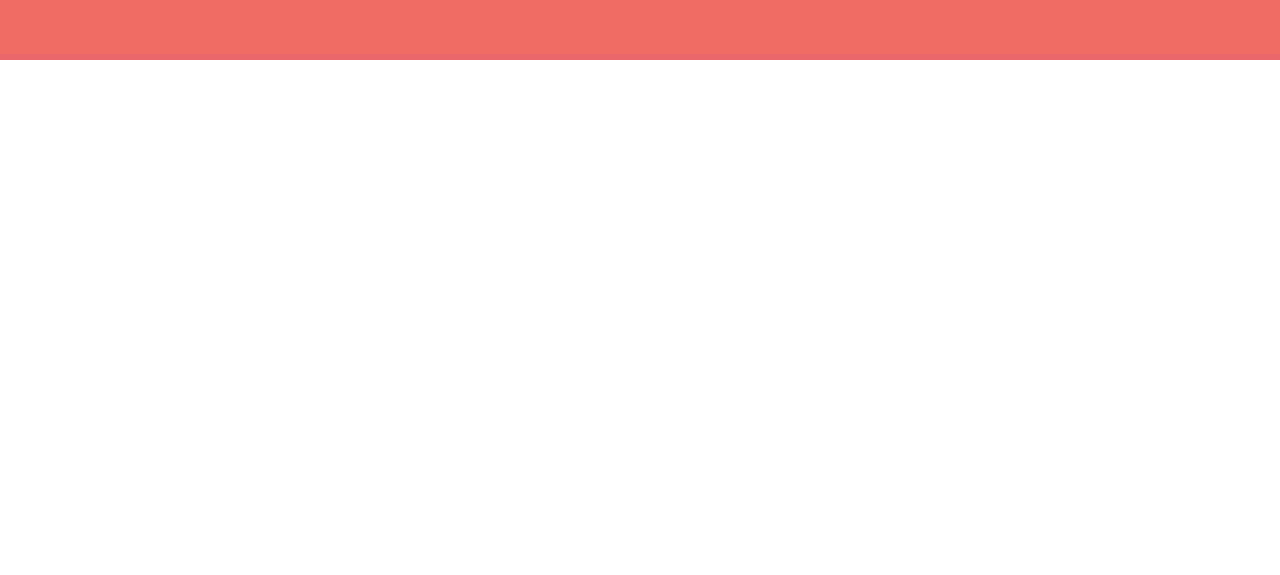
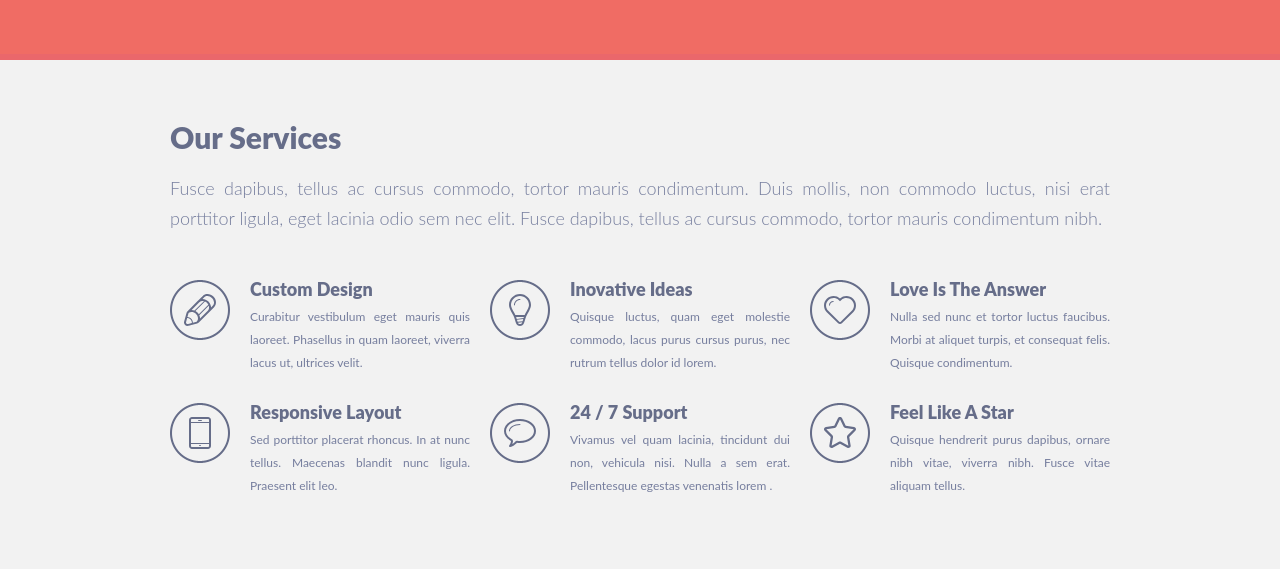
Before and after one commit to StrategDZR/singolo, a plain HTML site: page singolo1.html in a window 1280 px wide. Shown: the part 635-1210 px from the top of the page. Before the commit the page ends 800 px from the top, so only its background shows below. Drawn offline with Linux system fonts and the light colour scheme; a web font is replaced by a local one.

Commit message:
feat: add services

```diff
--- a/singolo1.css
+++ b/singolo1.css
@@ -165,3 +165,64 @@
 .slider_arrow-right {
     transform: rotate(180deg);
 }
+
+.services {
+    background-color: #f2f2f2;
+    color: #666d89;
+    padding-bottom: 63px;
+    box-sizing: border-box;
+    border-bottom: 6px solid #ffffff;
+    text-align: justify;
+}
+
+.services_header {
+    font-size: 30px;
+    line-height: 30px;
+    padding-top: 62px;
+    font-weight: 900;
+}
+
+.services_description {
+    font-size: 18px;
+    line-height: 30px;
+    font-weight: 300;
+    padding-top: 21px;
+    color: #767e9e;
+}
+
+.services_list {
+    list-style: none;
+    display: grid;
+    grid-template-columns: repeat(3, 300px);
+    column-gap: 20px;
+    row-gap: 20px;
+    padding: 47px 0 0;
+}
+
+.services_list-item {
+    padding-left: 80px;
+    height: 103px;
+    position: relative;
+    overflow: hidden;
+}
+
+.services_item-header {
+    font-size: 18px;
+    line-height: 18px;
+    font-weight: 900;
+    display: flex;
+    flex-direction: column;
+    padding-bottom: 7px;
+}
+
+.services_item-description {
+    font-size: 12px;
+    line-height: 22px;
+    color: #767e9e;
+}
+
+.services_item-image {
+    position: absolute;
+    left: 0;
+    top: 0;
+}
--- a/singolo1.html
+++ b/singolo1.html
@@ -27,12 +27,59 @@
     <div class="wrapper">
       <button type="button" class="slider_arrow slider_arrow-left"></button>
       <div class="slider_phone-left phone phone-vertical">
-        <img class="phone_display" src="assets/img/phone-display-vertical.png" alt="Phone">
+        <img class="phone_display" src="assets/img/phone-display-vertical.png" alt="">
       </div>
       <div class="slider_phone-right phone phone-horizontal">
-        <img class="phone_display" src="assets/img/phone-display-horizontal.png" alt="Phone">
+        <img class="phone_display" src="assets/img/phone-display-horizontal.png" alt="">
       </div>
       <button type="button" class="slider_arrow slider_arrow-right"></button>
+    </div>
+  </section>
+  <section class="services">
+    <div class="wrapper">
+      <h2 class="services_header">Our Services</h2>
+      <p class="services_description">Fusce dapibus, tellus ac cursus commodo, tortor mauris condimentum.
+        Duis mollis, non commodo luctus, nisi erat porttitor ligula, eget lacinia odio sem nec elit. Fusce
+        dapibus, tellus ac cursus commodo, tortor mauris condimentum nibh.
+      </p>
+
+      <ul class="services_list">
+        <li class="services_list-item">
+          <img class="services_item-image" width="60" height="60" src="assets/img/services-list-item-1.svg" alt="">
+          <span class="services_item-header">Custom Design</span>
+          <span class="services_item-description">Curabitur vestibulum eget mauris quis laoreet. Phasellus in quam laoreet, viverra lacus ut, ultrices velit.</span>
+        </li>
+
+        <li class="services_list-item">
+          <img class="services_item-image" width="60" height="60" src="assets/img/services-list-item-2.svg" alt="">
+          <span class="services_item-header">Inovative Ideas</span>
+          <span class="services_item-description">Quisque luctus, quam eget molestie commodo, lacus purus cursus purus, nec rutrum tellus dolor id lorem.</span>
+        </li>
+
+        <li class="services_list-item">
+          <img class="services_item-image" width="60" height="60" src="assets/img/services-list-item-3.svg" alt="">
+          <span class="services_item-header">Love Is The Answer</span>
+          <span class="services_item-description">Nulla sed nunc et tortor luctus faucibus. Morbi at aliquet turpis, et consequat felis. Quisque condimentum.</span>
+        </li>
+
+        <li class="services_list-item">
+          <img class="services_item-image" width="60" height="60" src="assets/img/services-list-item-4.svg" alt="">
+          <span class="services_item-header">Responsive Layout</span>
+          <span class="services_item-description">Sed porttitor placerat rhoncus. In at nunc tellus. Maecenas blandit nunc ligula. Praesent elit leo.</span>
+        </li>
+
+        <li class="services_list-item">
+          <img class="services_item-image" width="60" height="60" src="assets/img/services-list-item-5.svg" alt="">
+          <span class="services_item-header">24 / 7 Support</span>
+          <span class="services_item-description">Vivamus vel quam lacinia, tincidunt dui non, vehicula nisi. Nulla a sem erat. Pellentesque egestas venenatis lorem .</span>
+        </li>
+
+        <li class="services_list-item">
+          <img class="services_item-image" width="60" height="60" src="assets/img/services-list-item-6.svg" alt="">
+          <span class="services_item-header">Feel Like A Star</span>
+          <span class="services_item-description">Quisque hendrerit purus dapibus, ornare nibh vitae, viverra nibh. Fusce vitae aliquam tellus.</span>
+        </li>
+      </ul>
     </div>
   </section>
 </main>
```
